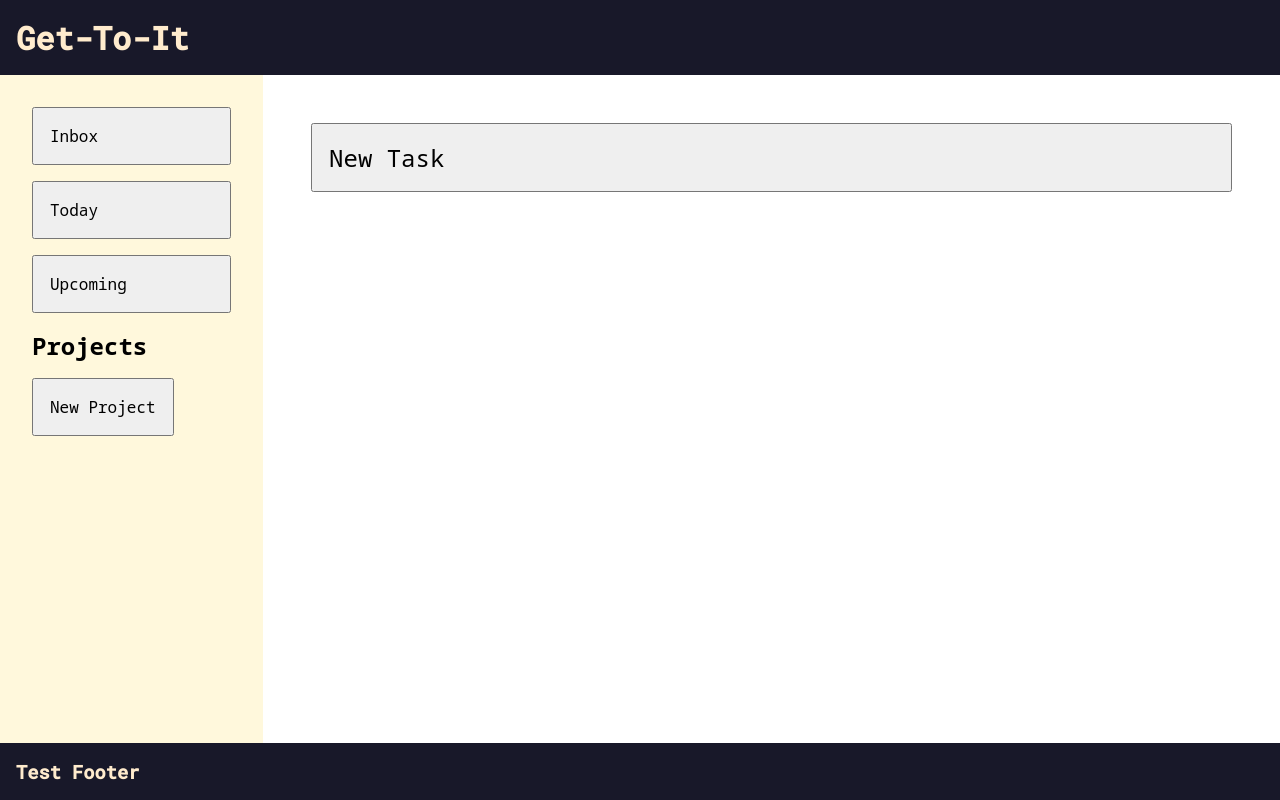
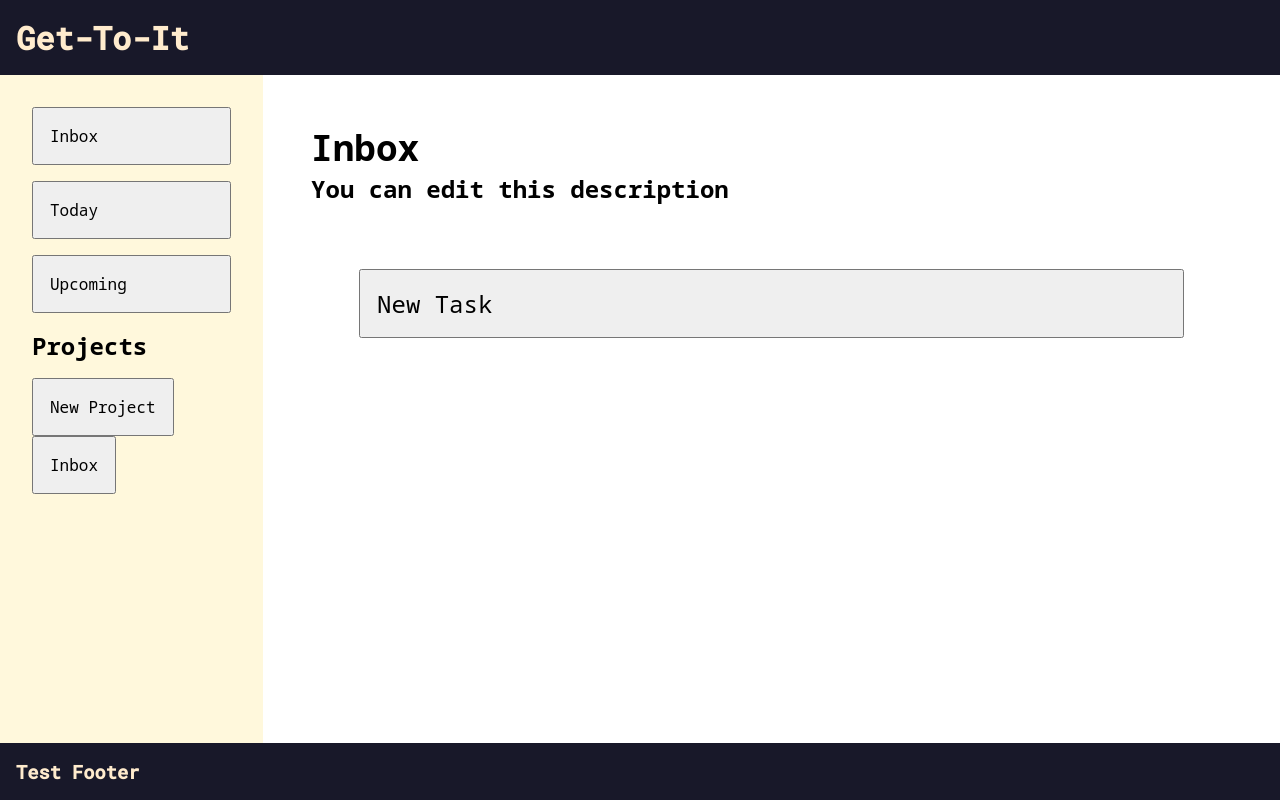
Before and after one commit to miguelgmpriv/todo-list, a website built with webpack: page src/index.html in a window 1280 px wide. Built offline with nearby package versions, Linux system fonts and the light colour scheme.

Commit message:
Add new methods to planner function for filter and sorting. First draft of makeProjectInDom complete Added a div to hold current project and description.

```diff
--- a/package.json
+++ b/package.json
@@ -5,7 +5,9 @@
   "private": true,
   "scripts": {
     "test": "echo \"Error: no test specified\" && exit 1",
-    "start": "webpack serve --open"
+    "start": "webpack serve --open",
+    "build": "webpack",
+    "watch": "webpack --watch"
   },
   "repository": {
     "type": "git",
--- a/src/domfunctions.js
+++ b/src/domfunctions.js
@@ -17,16 +17,13 @@ const clone = (() => {
     }
 })();
 
-const populateDom = () => {
-    updateTaskList();
-    updateProjectList();
+const populateDom = (currentProject) => {
+    updateTaskList(currentProject);
+    updateProjectList(currentProject);
 }
 
-const updateTaskList = () => {
-    const currentList = toDoList.getCopyTasks();
-    const test = toDoList.getCopyProjects();
-    console.log(currentList);
-    console.log(test);
+const updateTaskList = (currentProject) => {
+    const currentList = toDoList.filterTasksByProject(currentProject);
     const taskContainer = document.querySelector('.task-list');
     wipeContainer(taskContainer);
     const newButton = clone.newTaskButton();
@@ -40,14 +37,22 @@ const updateTaskList = () => {
     setTaskListeners(taskContainer);
 };
 
-const updateProjectList = () => {
+const editCurrentProjectDiv = (currentProject) => {
+    const project = toDoList.getProjectDetails(currentProject);
+    const projectDiv = document.getElementById('current-user-project');
+    projectDiv.firstElementChild.textContent = project.title;
+    projectDiv.lastElementChild.textContent = project.description;
+}
+
+const updateProjectList = (currentProject) => {
+    editCurrentProjectDiv(currentProject);
     const projects = toDoList.getCopyProjects();
-    const projectDiv = document.getElementById('user-projects');
+    const sidebarDiv = document.getElementById('user-projects');
     const projectButton = clone.newProjectButton();
-    wipeContainer(projectDiv);
-    projectDiv.append(projectButton);
-    makeProjectInDom(projects);
-    setProjectListeners(projectDiv);
+    wipeContainer(sidebarDiv);
+    sidebarDiv.append(projectButton);
+    makeItemInDom(projects, sidebarDiv);
+    setProjectListeners(sidebarDiv);
 };
 
 const makeCheckBox = (id) => {
@@ -59,25 +64,28 @@ const makeCheckBox = (id) => {
 };
 
 const makeTaskInDom = (taskDetails) => {
-    const mainDetails = taskDetailsForDom(taskDetails);
+    const detailsForDom = taskDetailsForDom(taskDetails);
     const taskDiv = clone.taskContainer();
     const checkBox = makeCheckBox(taskDetails['id']);
     taskDiv.append(checkBox);
-    for (const key in mainDetails) {
+    for (const key in detailsForDom) {
         const container = document.createElement('p');
         container.classList.add(key);
-        container.textContent = mainDetails[key];
+        container.textContent = detailsForDom[key];
         taskDiv.append(container);
     }
     return taskDiv;
 };
 
-const makeProjectInDom = (projectDetails) => {
-    for (const element of projectDetails) {
-        console.log(element);
-    }
+
+const makeItemInDom = (details, mainContainer) => {
+    for (const key in details) {
+        const container = document.createElement('button');
+        container.dataset.project = details[key].title;
+        container.textContent = details[key].title;
+        mainContainer.append(container);
+    };
 }
-
 const taskDetailsForDom = (details) => {
     const {title, description, priority, date} = details;
     return {title, description, priority, date}
--- a/src/index.html
+++ b/src/index.html
@@ -46,8 +46,15 @@
             <h2>Projects</h2>
             <div id="user-projects"></div>
         </div>
+        <div class="task-container">
+            <div data-project="Inbox" id="current-user-project">
+                <h2 id="current-project-title">Inbox</h2>
+                <h4 id="current-project-description">You can edit this description</h4>
+            </div>
+            <div class="task-list">
 
-        <div class="task-list" data-project="Inbox"></div>
+            </div>
+        </div>
     </div>
     <footer class="footer">
         <h3>Test Footer</h3>
@@ -56,8 +63,8 @@
         <div class="task"></div>
         <button id="new-task-button" value="add-task-container">New Task</button>
         <button id="new-project-button" value="new-project-container" class="new-project">New Project</button>
-        <h2 id="current-user-project">Inbox</h2>
         <button data-project="" class="user-projects"></button>
+
     </template>
 </body>
 </html>
--- a/src/scripts/helpers.js
+++ b/src/scripts/helpers.js
@@ -23,18 +23,6 @@ const findNode = (nodeList, taskClass) => {
             if (element.classList.contains(taskClass)) return element;
         }
     }
-}
-
-const findEntry = (listArray , valueToFind) => {
-    const result = listArray.filter((element)=>{
-        console.log(element);
-        console.log(element.title);
-        return element.title === valueToFind;
-    })
-/*     for (const [key] of Object.entries(listArray)){
-        console.log(listArray[key]);
-        if (listArray[key] === valueToFind) return true;
-    } */
 }
 
 const findParentNode = (element, taskClass) => {
@@ -65,4 +53,4 @@ const limitDates = (nodeList) => {
     dateSelector.setAttribute('min', today);
 }
 
-export { findParentNode, findNode, limitDates, wipeContainer, getDetailsFromDom, findEntry }
+export { findParentNode, findNode, limitDates, wipeContainer, getDetailsFromDom }
--- a/src/scripts/list.js
+++ b/src/scripts/list.js
@@ -1,9 +1,9 @@
 import { v4 as uuidv4 } from "uuid";
-import { findEntry } from "./helpers";
 
 const planner = () => {
     const tasks = [];
-    const projects = [{title: 'Inbox', description: ''}];
+    const projects = [{title: 'Inbox', description: 'You can edit this description'}];
+    const currentProject = 'Inbox';
     const _newTask = ({title, description, date, priority, project = `Inbox`}) => {
         if (project === '') project = 'Inbox';
         const id = uuidv4();
@@ -33,7 +33,7 @@ const planner = () => {
     };
 
     const storeInfo = (domInfo, size) => {
-        if (size === 1){
+        if (size === 2){
             return _addToProjects(domInfo);
         }
         return _addToTasks(domInfo);
@@ -44,8 +44,22 @@ const planner = () => {
             if (element.title === projectTitle) return true
         }
         return false;
+    };
+
+    const filterTasksByProject = (projectTitle) => {
+        const result = tasks.filter((element) => {
+            return (element.project === projectTitle);
+        });
+        return result
+    };
+
+    const setCurrentProject = (projectTitle = 'Inbox') => {
+        return currentProject = projectTitle;
+    };
+    const getProjectDetails = (projectTitle = 'Inbox') => {
+        return projects.find(element => element.title == projectTitle)
     }
-
+    const getCurrentProject = () => currentProject;
     const getCopyTasks = () => tasks;
     const getCopyProjects = () => projects;
 
@@ -53,6 +67,10 @@ const planner = () => {
         getCopyTasks,
         getCopyProjects,
         storeInfo,
+        filterTasksByProject,
+        getCurrentProject,
+        setCurrentProject,
+        getProjectDetails,
     }
 }
 
--- a/src/styles.css
+++ b/src/styles.css
@@ -55,6 +55,7 @@ textarea{
     background-color: cornsilk;
 }
 
+.task-container,
 .task-list{
     font-size: 1.5rem;
     display: flex;
@@ -63,9 +64,7 @@ textarea{
     gap: 1rem;
     padding: 3rem;
 }
-#current-user-project{
-    margin: 1rem;
-}
+
 .title{
     flex: 1;
     padding-left: 1rem;
--- a/src/userinterface.js
+++ b/src/userinterface.js
@@ -1,5 +1,5 @@
 import { populateDom } from './domfunctions'
-import { findNode, findParentNode, limitDates,getDetailsFromDom } from "./scripts/helpers";
+import { findNode, findParentNode, limitDates, getDetailsFromDom } from "./scripts/helpers";
 import { toDoList } from "./scripts/list";
 
 const toggleHidden = (element) => element.classList.toggle('hidden');
@@ -26,10 +26,10 @@ const handleSubmit = (event) => {
     event.preventDefault();
     event.stopPropagation();
     const domInfo = getDetailsFromDom(event.target)
-    const size = Object.keys(domInfo).length;
+    const formInfoSize = Object.keys(domInfo).length;
     hideModal(event);
-    toDoList.storeInfo(domInfo, size);
-    populateDom();
+    toDoList.storeInfo(domInfo, formInfoSize);
+    populateDom(toDoList.getCurrentProject());
 }
 
 const toggleTaskDescription = (event) => {
@@ -51,7 +51,18 @@ const setTaskListeners = (nodeList) => {
 
 const setProjectListeners = (element) => {
     const newProjectButton = element.querySelector('.new-project');
-    newProjectButton.addEventListener('click', openModal)
+    const allProjects = element.querySelectorAll('[data-project]');
+    newProjectButton.addEventListener('click', openModal);
+    allProjects.forEach(element => {
+        element.addEventListener('click', handleProjectChange);
+    });
 }
 
+const handleProjectChange = (event) => {
+    const project = event.target.dataset.project;
+    populateDom(project);
+
+}
+
+
 export { setTaskListeners, setProjectListeners }
--- a/webpack.config.js
+++ b/webpack.config.js
@@ -18,6 +18,7 @@ module.exports = {
         filename: 'main.js',
         path: path.resolve(__dirname, 'dist'),
         clean: true,
+        hashFunction: "xxhash64"
     },
     module: {
         rules: [
```
Also changed, not shown: dist/index.html, dist/main.js.
